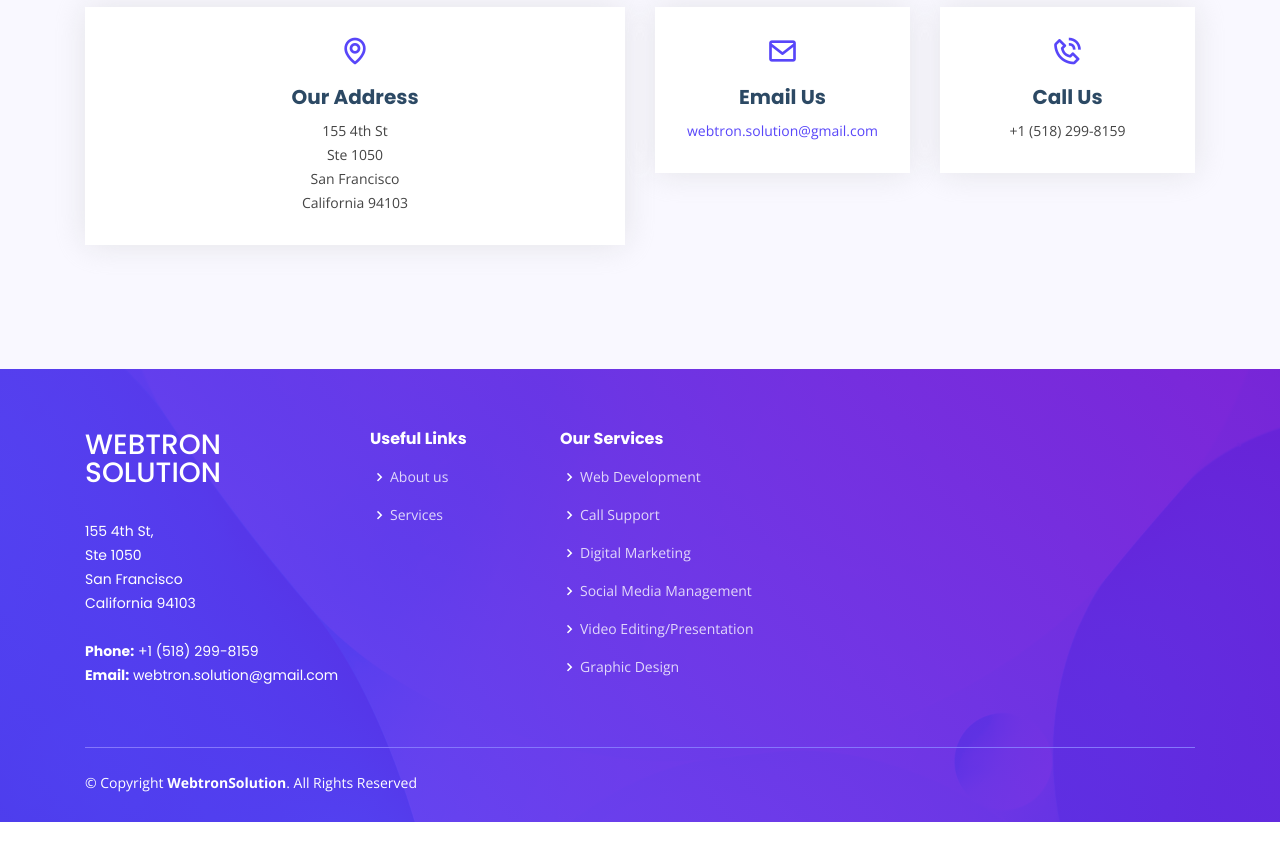
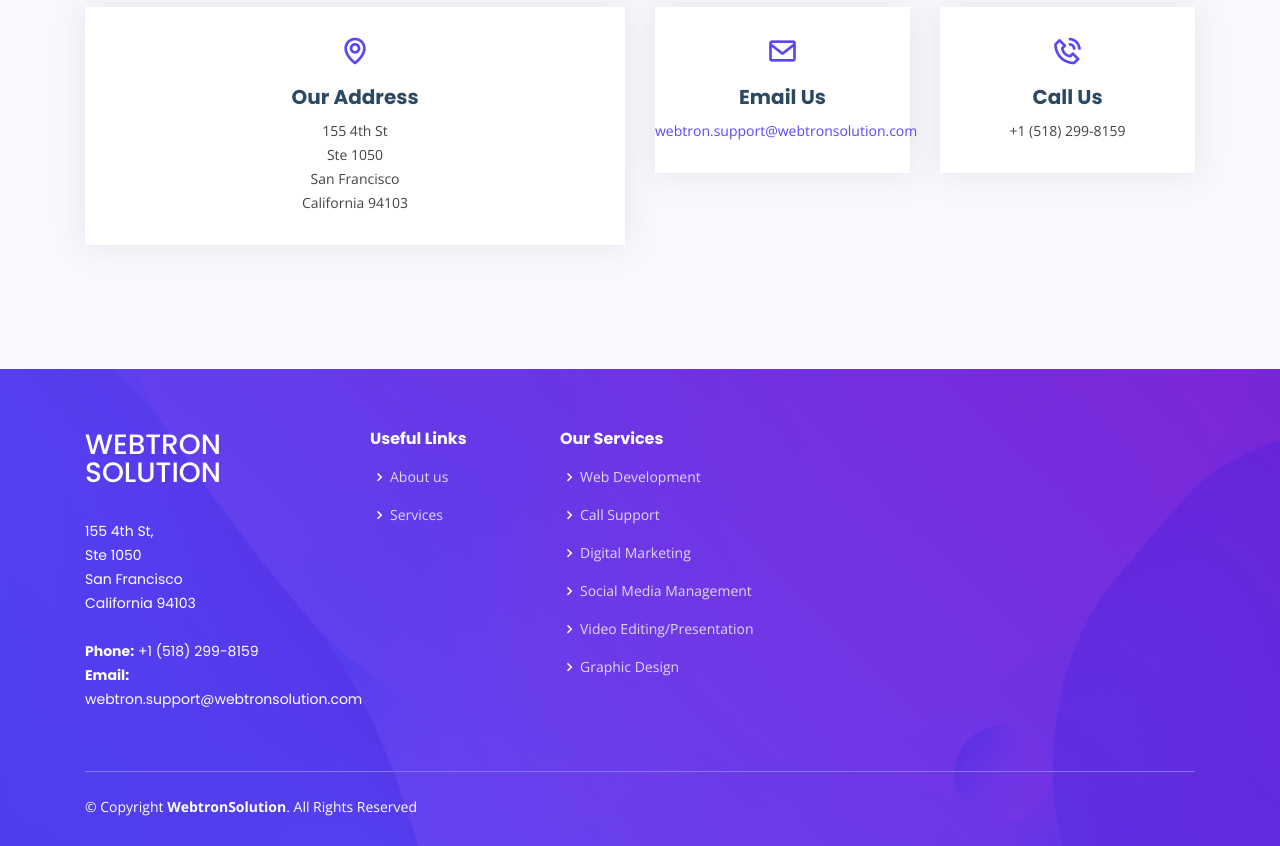
Before and after one commit to webtronsolution/website, a plain HTML site: page index.html in a window 1280 px wide. Shown: the part 5280-6126 px from the top of the page. Before the commit the page ends 6102 px from the top, so only its background shows below. Drawn offline with nearby package versions, Linux system fonts and the light colour scheme; animation ran at ten frames a second.

Commit message:
Update index.html
vvvhj

```diff
--- a/index.html
+++ b/index.html
@@ -673,7 +673,7 @@
             <div class="info-box  mb-4">
               <i class="bx bx-envelope"></i>
               <h3>Email Us</h3>
-                                       <p><a href="mailto:webtron.solution@gmail.com">webtron.solution@gmail.com</a></p>
+                                       <p><a href="mailto:webtron.support@webtronsolution.com">webtron.support@webtronsolution.com</a></p>
             </div>
           </div>
 
@@ -745,7 +745,7 @@
               San Francisco<br>
               California 94103 <br><br>
               <strong>Phone:</strong> +1 (518) 299-8159<br>
-              <strong>Email:</strong> webtron.solution@gmail.com<br>
+              <strong>Email:</strong> webtron.support@webtronsolution.com<br>
             </p>
           </div>
 
```
